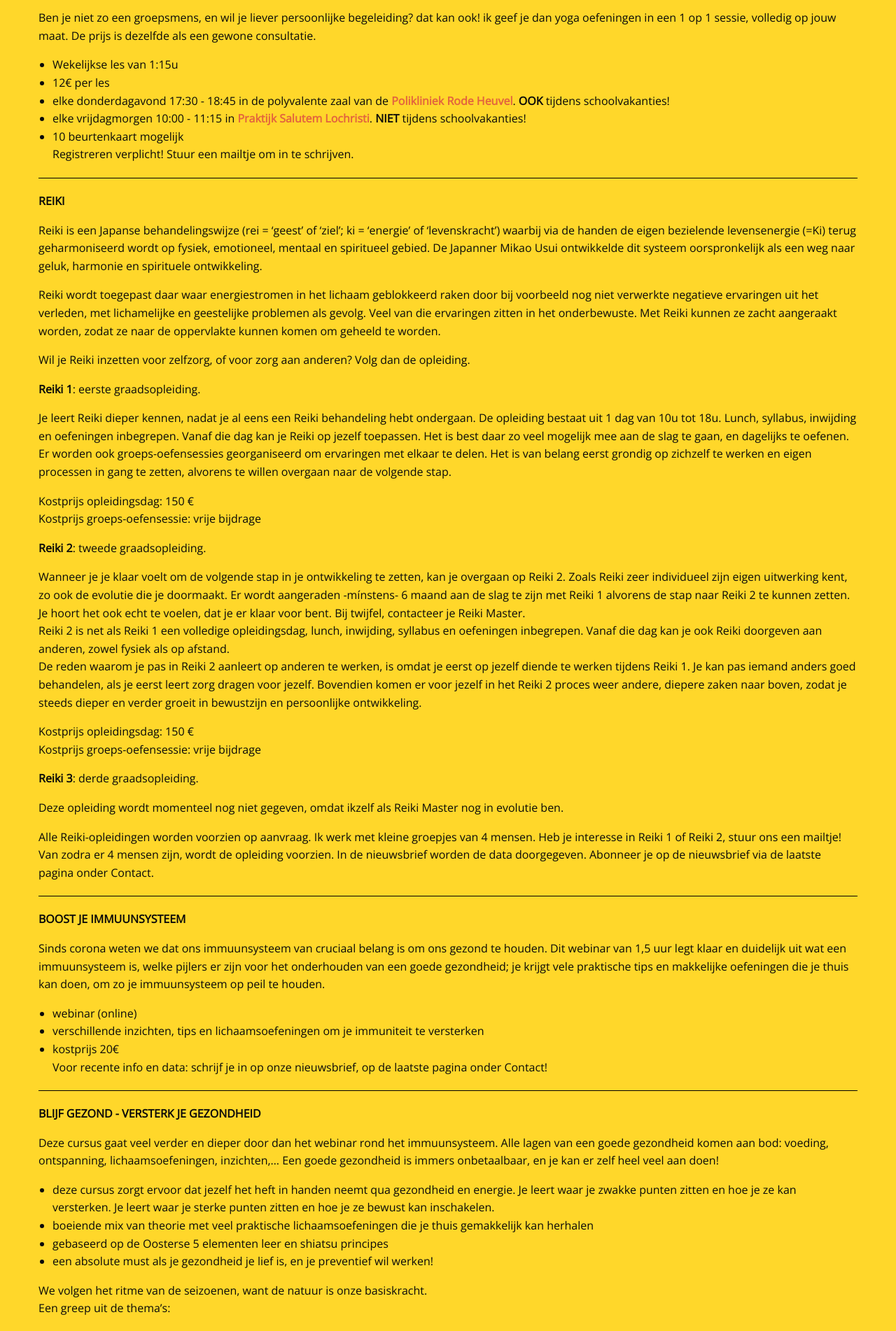
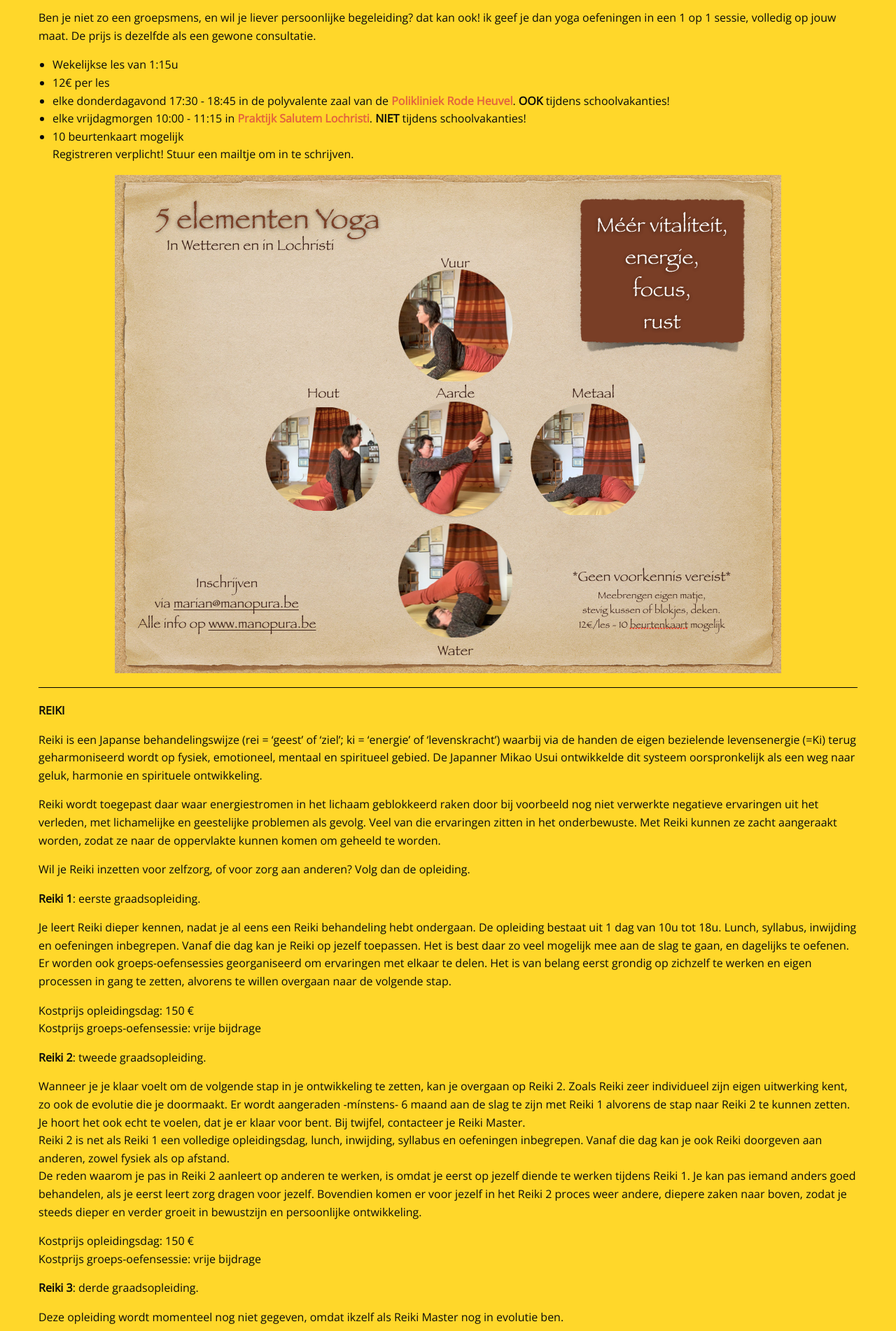
Before and after one commit to manopura/manopura.github.io, a Jekyll site: the page built from cursussen.md, in a window 1280 px wide. Shown: the part 2158-4060 px from the top of the page at 70% size. Built offline with Jekyll 4.4.1, drawn with Linux system fonts in a browser that asks for light colours; nearby versions of some CDN libraries; our own code applies the rules of GitHub Pages for plain Markdown files.

Commit message:
Update cursussen.md

```diff
--- a/cursussen.md
+++ b/cursussen.md
@@ -85,6 +85,9 @@ Ben je niet zo een groepsmens, en wil je liever persoonlijke begeleiding? dat ka
 Registreren verplicht! Stuur een mailtje om in te schrijven.
 
 
+![fotoyogaalgemeen](images/yoga_algemeen.png)
+
+
 ---
 
 **REIKI**
```
